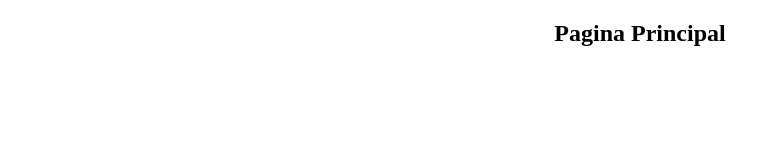
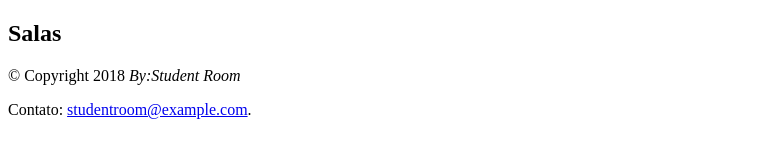
Before and after one commit to mmxm0/StudentRoom, a plain HTML site: page WebContent/pages/index.html in a window 1280 px wide. Shown: the whole page, without its empty margins (0-779 px from the left). Drawn offline with Linux system fonts and the light colour scheme.

Commit message:
Alteracao na pagina inicial

```diff
--- a/WebContent/pages/index.html
+++ b/WebContent/pages/index.html
@@ -1,10 +1,58 @@
 <!DOCTYPE html>
 <html>
 	<head>
-		<meta charset="ISO-8859-1">
+		<meta charset="UTF-8">
 		<title>Student Room</title>
 	</head>
 	<body>
-		<center><h2>Pagina Principal</h2></center>
+		<!-- Cabecalho -->
+		<div class="row">
+			<!--inicio esquerda-->
+			<div>
+				<div id="left">
+					<header>
+						<div class="row">
+							<div>
+								<div>
+									<h2>Salas</h2>
+								</div>
+							</div>
+						</div>
+					</header>
+					<!-- INICIO ALTERAR DEPOIS .... AQUI FICARAO AS SALAS.....
+					 <div class="salas">
+						<div class="container">
+							<div class="row">
+
+							</div>
+						</div>
+						    <div class="row">
+								<div>
+									<a href="#">
+
+									</a>
+								</div>
+							</div>
+					</div>
+					FIM ALTERAR DEPOIS -->
+				</div>
+			</div>
+			<!--fim esquerda-->
+
+			<!--inicio direita
+			AQUO FICARA O MAPA-->
+			<div class="mapa">
+
+			</div>
+			<!--fim direita-->
+		</div>
+
+
+		<!-- rodape -->
+		<footer>
+			<p>© Copyright 2018<i> By:Student Room</i></p>
+			<p>Contato: <a href="#">studentroom@example.com</a>.
+			</p>
+		</footer>
 	</body>
 </html>
```
Also changed, not shown: 2 other files.
